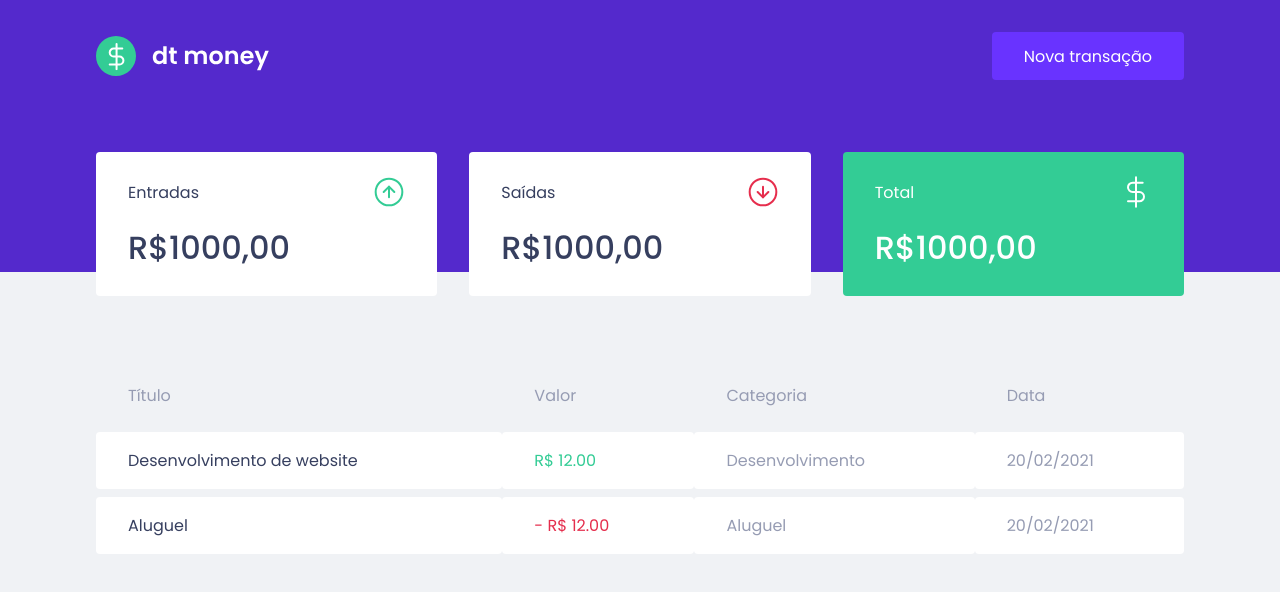
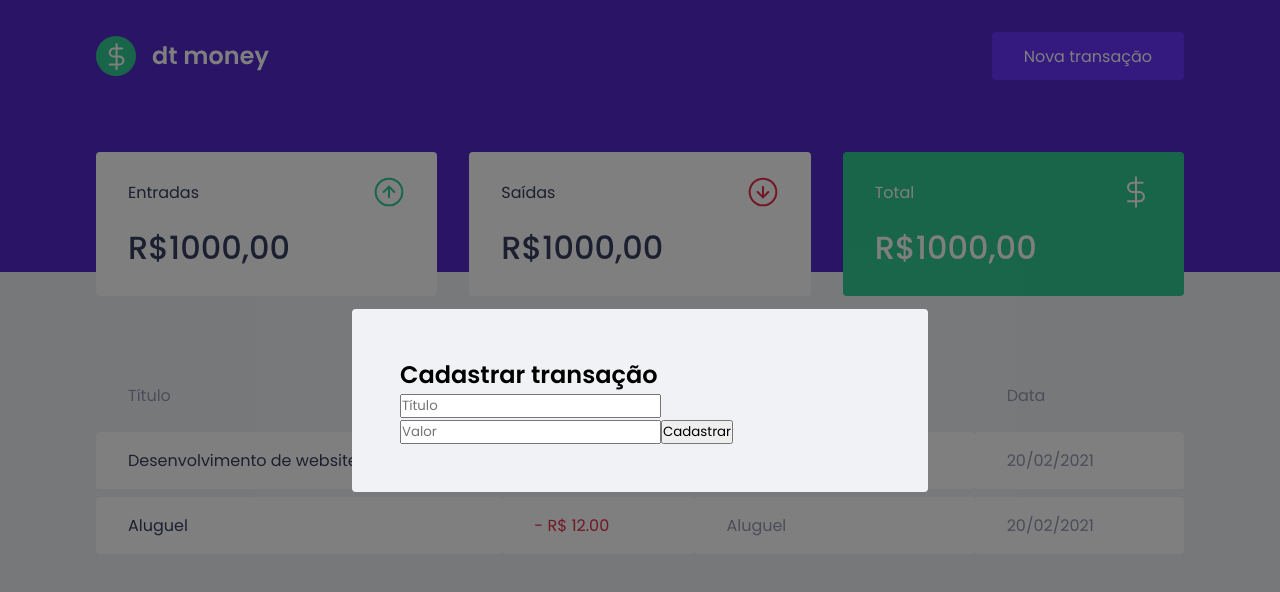
Before and after one commit to felipecechin/ignite-reactjs, a React (Create React App) app in the folder dtmoney/: page / in a window 1280 px wide. Both pictures are taken after a click on the button "Nova transação". Shown: the top 592 px of the page. Built offline with nearby package versions, Linux system fonts and the light colour scheme; no server answers; what miragejs would draw is missing.

Commit message:
dt money app in progress

```diff
--- a/dtmoney/package.json
+++ b/dtmoney/package.json
@@ -10,10 +10,12 @@
     "@types/node": "^16.7.13",
     "@types/react": "^17.0.20",
     "@types/react-dom": "^17.0.9",
+    "@types/react-modal": "^3.13.1",
     "axios": "^0.26.1",
     "miragejs": "^0.1.43",
     "react": "^18.0.0",
     "react-dom": "^18.0.0",
+    "react-modal": "^3.14.4",
     "react-scripts": "5.0.0",
     "styled-components": "^5.3.5",
     "typescript": "^4.4.2",
--- a/dtmoney/src/App.tsx
+++ b/dtmoney/src/App.tsx
@@ -1,12 +1,29 @@
 import { Dashboard } from "./components/Dashboard";
 import { Header } from "./components/Header";
+import Modal from 'react-modal';
 import { GlobalStyle } from "./styles/global";
+import { useState } from "react";
+import { NewTransactionModal } from "./components/NewTransactionModal";
+
+Modal.setAppElement('#root');
 
 export function App() {
+  const [isNewTransactionModalOpen, setIsNewTransactionModalOpen] = useState(false);
+
+  function handleOpenNewTransactionModal() {
+    setIsNewTransactionModalOpen(true)
+  }
+
+  function handleCloseNewTransactionModal() {
+    setIsNewTransactionModalOpen(false)
+  }
+
   return (
     <>
-      <Header />
+      <Header onOpenNewTransactionModal={handleOpenNewTransactionModal} />
       <Dashboard />
+
+      <NewTransactionModal isOpen={isNewTransactionModalOpen} onRequestClose={handleCloseNewTransactionModal} />
       <GlobalStyle />
     </>
   );
--- a/dtmoney/src/components/Header/index.tsx
+++ b/dtmoney/src/components/Header/index.tsx
@@ -1,12 +1,18 @@
 import logoImg from '../../assets/logo.svg'
 import { Container, Content } from './styles'
 
-export function Header() {
+interface HeaderProps {
+    onOpenNewTransactionModal: () => void
+}
+
+export function Header(props: HeaderProps) {
+
     return (
         <Container>
             <Content>
                 <img src={logoImg} alt="dt money" />
-                <button type="button">Nova transação</button>
+                <button type="button" onClick={props.onOpenNewTransactionModal}>Nova transação</button>
+
             </Content>
         </Container>
     )
--- /dev/null
+++ b/dtmoney/src/components/NewTransactionModal/index.tsx
@@ -0,0 +1,23 @@
+import Modal from "react-modal";
+import { Container } from "./styles";
+
+interface NewTransactionModalProps {
+    isOpen: boolean;
+    onRequestClose: () => void
+}
+
+export function NewTransactionModal({ isOpen, onRequestClose }: NewTransactionModalProps) {
+    return (
+        <Modal isOpen={isOpen} onRequestClose={onRequestClose} overlayClassName="react-modal-overlay" className={"react-modal-content"}>
+            <Container>
+                <h2>Cadastrar transação</h2>
+
+                <input placeholder="Título" />
+
+                <input placeholder="Valor" type="number" />
+
+                <button type="submit">Cadastrar</button>
+            </Container>
+        </Modal>
+    );
+}
--- /dev/null
+++ b/dtmoney/src/components/NewTransactionModal/styles.ts
@@ -0,0 +1,5 @@
+import styled from "styled-components";
+
+export const Container = styled.form`
+
+`;
--- a/dtmoney/src/styles/global.ts
+++ b/dtmoney/src/styles/global.ts
@@ -52,4 +52,26 @@ export const GlobalStyle = createGlobalStyle`
         opacity: 0.6;
         cursor: not-allowed;
     }
+
+    .react-modal-overlay {
+        background: rgba(0, 0, 0, 0.5);
+        position: fixed;
+        top: 0;
+        bottom: 0;
+        right: 0;
+        left: 0;
+
+        display: flex;
+        align-items: center;
+        justify-content: center;
+    }
+
+    .react-modal-content {
+        width: 100%;
+        max-width: 576px;
+        background: var(--background);
+        padding: 3rem;
+        position: relative;
+        border-radius: 0.25rem;
+    }
 `
```
Also changed, not shown: 1 other file (tests, documents, lock files or other folders).
